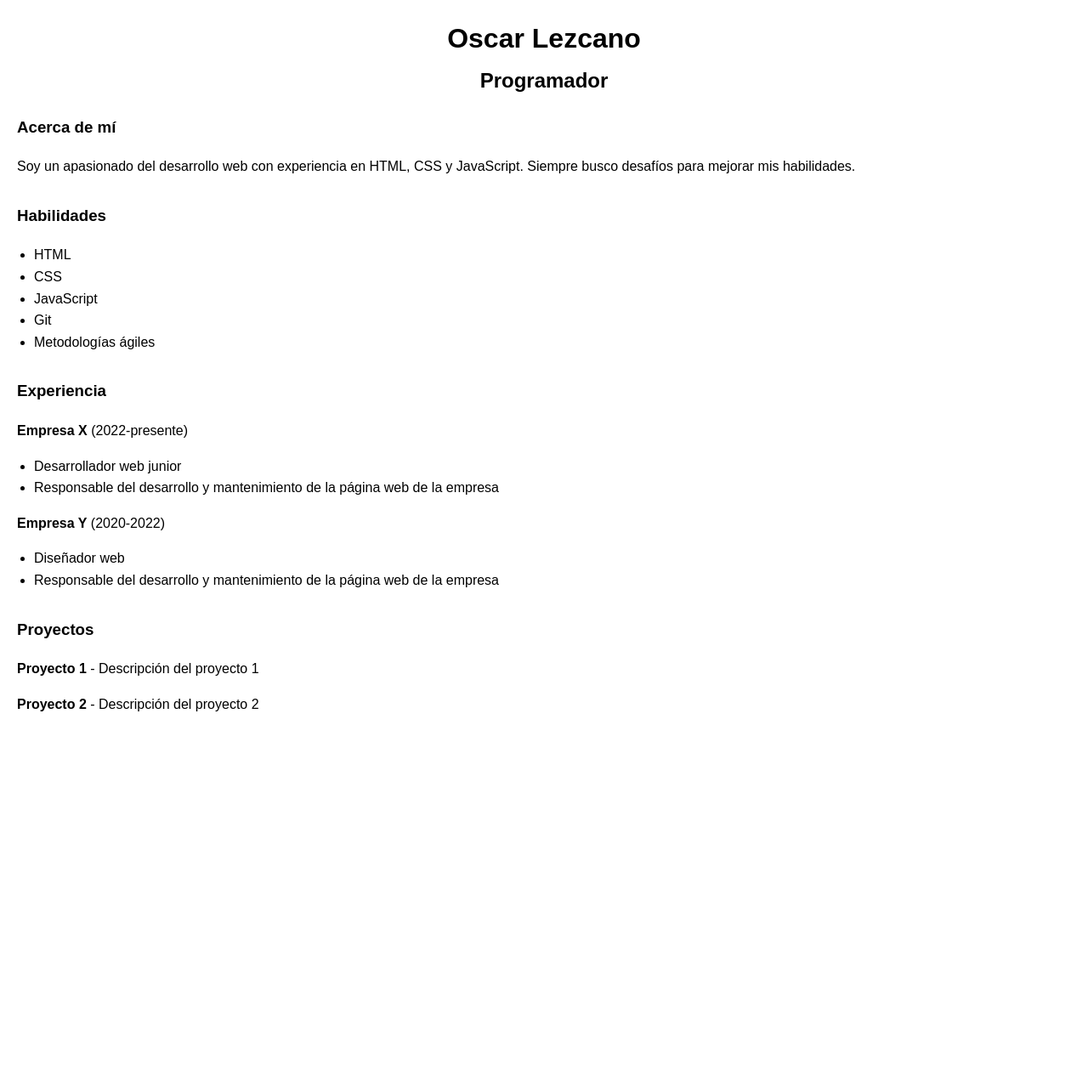
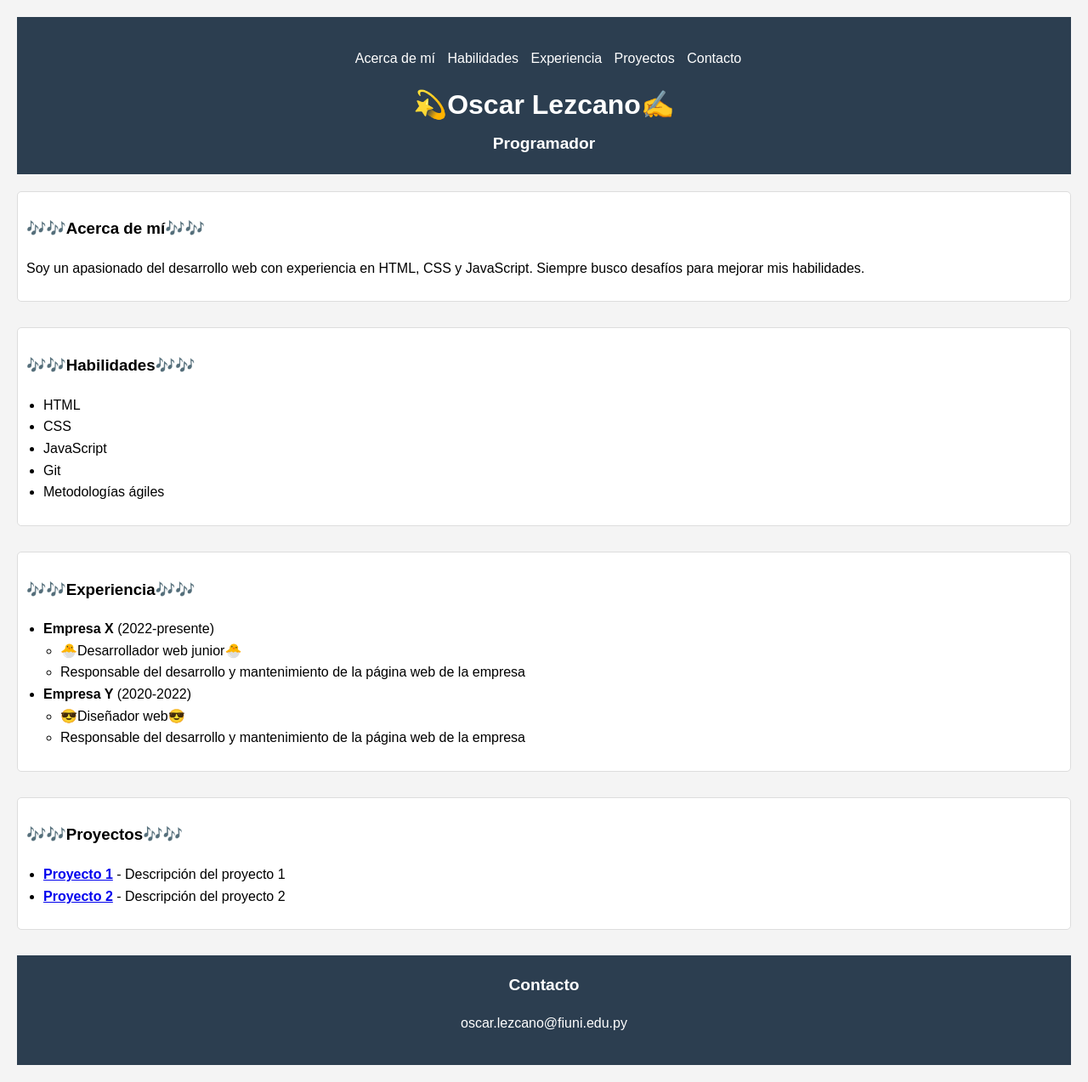
Before and after one commit to OscarLezcano/MiPortafolio, a plain HTML site: page index.html in a window 1280 px wide. Shown: the whole page at 85% size. Before the commit the page ends 872 px from the top, so only its background shows below. Drawn offline with Linux system fonts and the light colour scheme.

Commit message:
Add files via upload

```diff
--- a/index.html
+++ b/index.html
@@ -4,45 +4,32 @@
     <meta charset="UTF-8">
     <meta name="viewport" content="width=device-width, initial-scale=1.0">
     <title>Portafolio digital - Oscar Lezcano</title>
-    <style>
-        body {
-            font-family: Arial, sans-serif;
-            line-height: 1.6;
-            margin: 20px;
-        }
-        header {
-            text-align: center;
-            margin-bottom: 20px;
-        }
-        h1 {
-            margin: 5px 0;
-        }
-        h2 {
-            margin: 0;
-        }
-        section {
-            margin-bottom: 30px;
-        }
-        ul {
-            padding-left: 20px;
-        }
-    </style>
+    <link rel="stylesheet" href="style.css">
 </head>
 <body>
     <header>
-        <h1>Oscar Lezcano</h1>
+        <nav>
+            <ul>
+              <a href="#acerca-de-mi">Acerca de mí</a>
+              <a href="#habilidades">Habilidades</a>
+              <a href="#experiencia">Experiencia</a>
+              <a href="#proyectos">Proyectos</a>
+              <a href="#contacto">Contacto</a>
+            </ul>
+          </nav>
+        <h1>💫Oscar Lezcano✍️</h1>
         <h2>Programador</h2>
     </header>
 
     <section>
-        <h3>Acerca de mí</h3>
+        <h3>🎶🎶Acerca de mí🎶🎶</h3>
         <article>
             <p>Soy un apasionado del desarrollo web con experiencia en HTML, CSS y JavaScript. Siempre busco desafíos para mejorar mis habilidades.</p>
         </article>
     </section>
 
     <section>
-        <h3>Habilidades</h3>
+        <h3>🎶🎶Habilidades🎶🎶</h3>
         <article>
             <ul>
                 <li>HTML</li>
@@ -55,29 +42,35 @@
     </section>
 
     <section>
-        <h3>Experiencia</h3>
-        <article>
-            <p><strong>Empresa X</strong> (2022-presente)</p>
+        <h3>🎶🎶Experiencia🎶🎶</h3>
         <ul>
-                <li>Desarrollador web junior</li>
+            <li><strong>Empresa X</strong> (2022-presente)
+                <ul>
+                    <li>🐣Desarrollador web junior🐣</li>
                     <li>Responsable del desarrollo y mantenimiento de la página web de la empresa</li>
                 </ul>
-        </article>
-        <article>
-            <p><strong>Empresa Y</strong> (2020-2022)</p>
+            </li>
+            <li><strong>Empresa Y</strong> (2020-2022)
                 <ul>
-                <li>Diseñador web</li>
+                    <li>😎Diseñador web😎</li>
                     <li>Responsable del desarrollo y mantenimiento de la página web de la empresa</li>
                 </ul>
-        </article>
+            </li>
+        </ul>
     </section>
 
     <section>
-        <h3>Proyectos</h3>
-        <article>
-            <p><strong>Proyecto 1</strong> - Descripción del proyecto 1</p>
-            <p><strong>Proyecto 2</strong> - Descripción del proyecto 2</p>
-        </article>
+        <h3>🎶🎶Proyectos🎶🎶</h3>
+        <ul>
+            <li><a href="https://www.google.com" target="_blank"><strong>Proyecto 1</a></strong> - Descripción del proyecto 1</li>
+            <li><a href="https://www.google.com" target="_blank"><strong>Proyecto 2</a></strong> - Descripción del proyecto 2</li>
+        </ul>
     </section>
+
+    <footer>
+        <h2>Contacto</h2>
+        <p>oscar.lezcano@fiuni.edu.py</p>
+    </footer>
+
 </body>
 </html>
--- /dev/null
+++ b/style.css
@@ -0,0 +1,48 @@
+body {
+    font-family: Arial, sans-serif;
+    line-height: 1.6;
+    margin: 20px;
+    background-color: #f4f4f4;
+}
+header {
+    text-align: center;
+    margin-bottom: 20px;
+    padding: 20px;
+    background-color: #2c3e50;
+    color: #ffffff;
+}
+h1 {
+    margin: 5px 0;
+}
+h2 {
+    margin: 0;
+    font-size: 1.2em;
+    color: #ffffff;
+}
+section {
+    margin-bottom: 30px;
+    border: 1px solid #ddd;
+    padding: 10px;
+    background-color: #ffffff;
+    border-radius: 5px;
+}
+ul {
+    padding-left: 20px;
+}
+footer {
+    text-align: center;
+    margin-top: 20px;
+    padding: 20px;
+    background-color: #2c3e50;
+    color: #ffffff;
+}
+nav ul a {
+        color: #fff;
+        margin-right: 10px;
+        text-decoration: none; /* Elimina el subrayado */
+}
+/* Cambia el color del texto al pasar el mouse */
+nav ul a:hover {
+        color: #ddd;
+        text-decoration: underline; /* Subraya el texto */
+}
```
Lines whose indentation alone changed are shown as unchanged.
